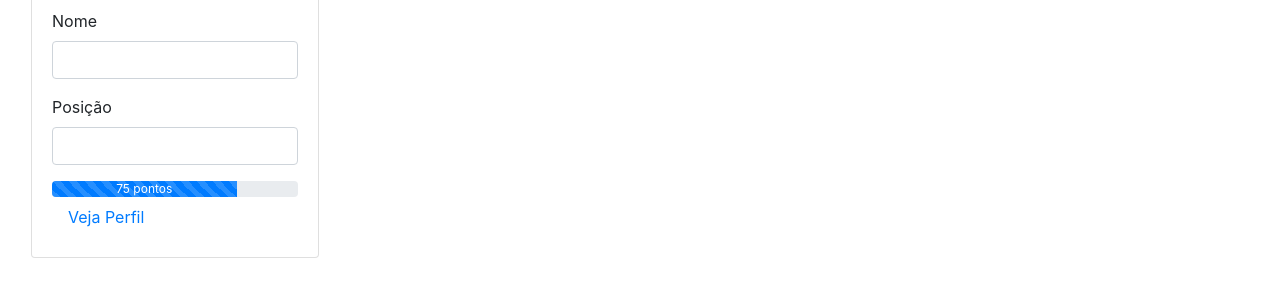
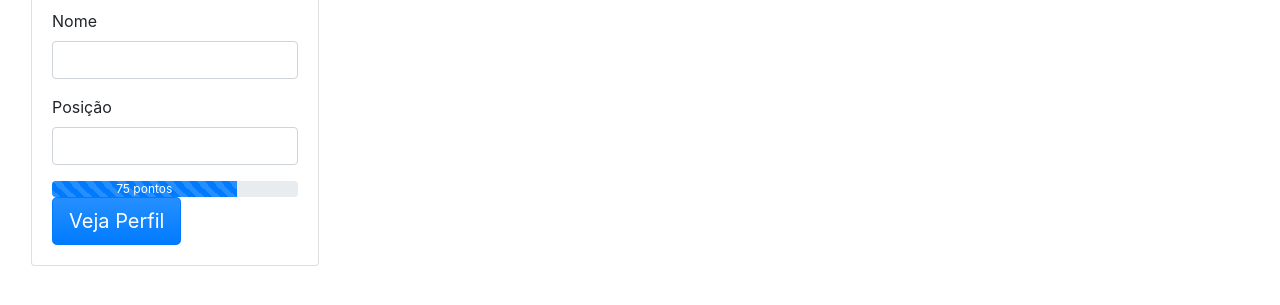
Before and after one commit to paolapichu/Peladeiros, a website: page src/index.html in a window 1280 px wide. Shown: the part 229-534 px from the top of the page. Drawn offline with Linux system fonts and the light colour scheme.

Commit message:
Update index.html

```diff
--- a/src/index.html
+++ b/src/index.html
@@ -54,7 +54,7 @@
             <div class="progress-bar progress-bar-striped progress-bar-animated" role="progressbar p-2" aria-valuenow="75" aria-valuemin="0" aria-valuemax="100" style="width: 75%">75 pontos</div>
           </div>
         </form>
-          <a class="nav-link" href="view/perfil.html">Veja Perfil</a>
+          <a class="btn btn-primary btn-lg" href="view/perfil.html">Veja Perfil</a>
         </div>
       </div>
     </div>
```
